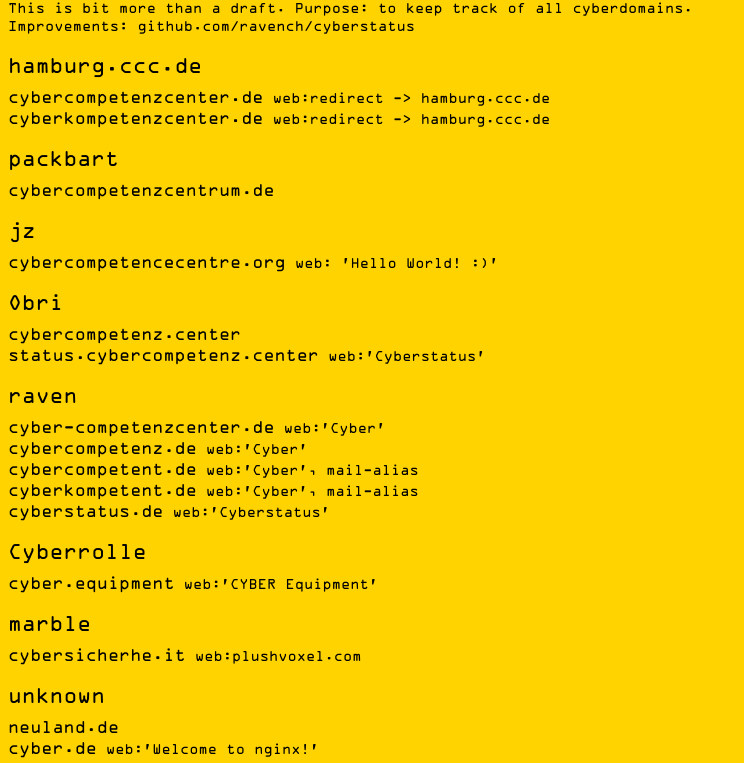
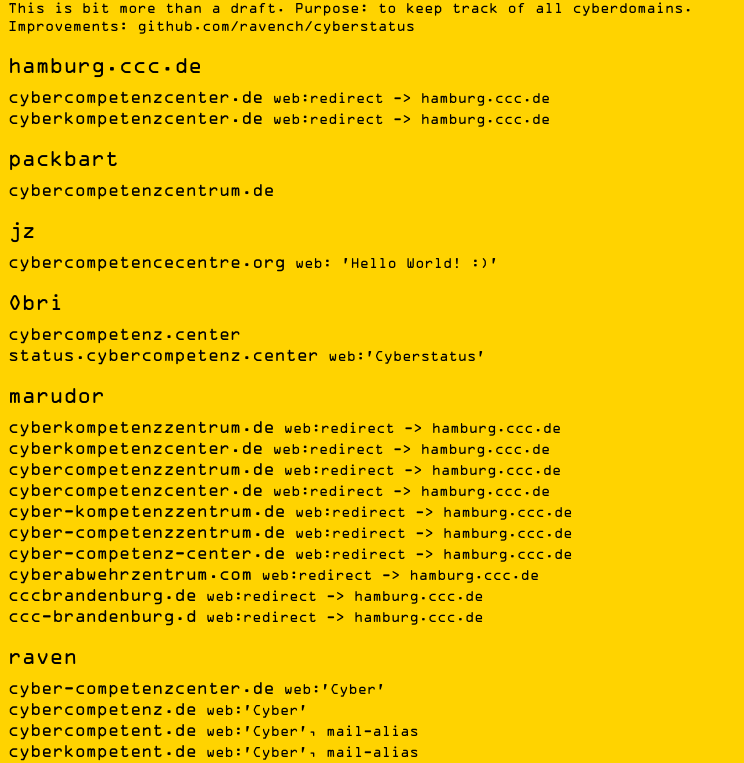
Before and after one commit to ampersize/cyberstatus, a plain HTML site: page htdocs/index.html in a window 1280 px wide. Shown: the part 61-824 px from the top of the page, without its empty margins (0-744 px from the left). Drawn offline with Linux system fonts and the light colour scheme.

Commit message:
added marurod's domains

```diff
--- a/htdocs/index.html
+++ b/htdocs/index.html
@@ -35,6 +35,18 @@ Improvements: <a target="_blank" rel="external" href="https://github.com/ravench
 <a target="_blank" rel="external" href="http://cybercompetenz.center">cybercompetenz.center</a> <br>
 <a target="_blank" rel="external" href="https://status.cybercompetenz.center">status.cybercompetenz.center</a> web:'Cyberstatus'<br>
 
+<h2>marudor</h2>
+<a target="_blank" rel="external" href="http://cyberkompetenzzentrum.de">cyberkompetenzzentrum.de</a> web:redirect -> hamburg.ccc.de<br>
+<a target="_blank" rel="external" href="http://cyberkompetenzcenter.de">cyberkompetenzcenter.de</a> web:redirect -> hamburg.ccc.de<br>
+<a target="_blank" rel="external" href="http://cybercompetenzzentrum.de">cybercompetenzzentrum.de</a> web:redirect -> hamburg.ccc.de<br>
+<a target="_blank" rel="external" href="http://cybercompetenzcenter.de">cybercompetenzcenter.de</a> web:redirect -> hamburg.ccc.de<br>
+<a target="_blank" rel="external" href="http://cyber-kompetenzzentrum.de">cyber-kompetenzzentrum.de</a> web:redirect -> hamburg.ccc.de<br>
+<a target="_blank" rel="external" href="http://cyber-competenzzentrum.de">cyber-competenzzentrum.de</a> web:redirect -> hamburg.ccc.de<br>
+<a target="_blank" rel="external" href="http://cyber-competenz-center.de">cyber-competenz-center.de</a> web:redirect -> hamburg.ccc.de<br>
+<a target="_blank" rel="external" href="http://cyberabwehrzentrum.com">cyberabwehrzentrum.com</a> web:redirect -> hamburg.ccc.de<br>
+<a target="_blank" rel="external" href="http://cccbrandenburg.de">cccbrandenburg.de</a> web:redirect -> hamburg.ccc.de<br>
+<a target="_blank" rel="external" href="http://ccc-brandenburg.de">ccc-brandenburg.d</a> web:redirect -> hamburg.ccc.de<br>
+
 <h2>raven</h2>
 <a target="_blank" rel="external" href="https://cyber-competenzcenter.de">cyber-competenzcenter.de</a> web:'Cyber' <br>
 <a target="_blank" rel="external" href="https://cybercompetenz.de">cybercompetenz.de</a> web:'Cyber' <br>
@@ -55,5 +67,6 @@ Improvements: <a target="_blank" rel="external" href="https://github.com/ravench
 <h2>still free</h2>
 cyberkompetenzzenter.de
 
+
 </body>
 </html>
```
